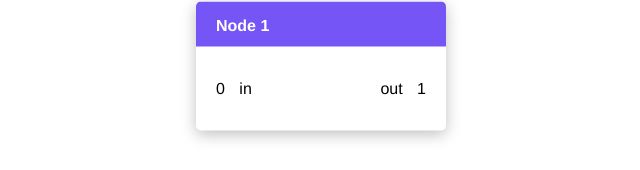
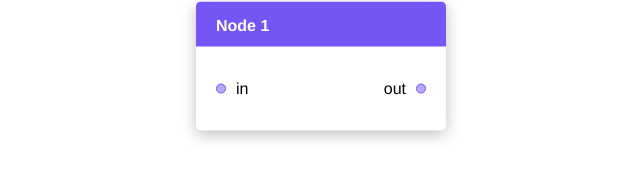
Before and after one commit to LogotipX/air-soft-junior-plus, a Vue app: page / in a window 1280 px wide. Shown: the part 334-504 px from the top of the page, without its empty margins (319-959 px from the left). Built offline with nearby package versions, Linux system fonts and the light colour scheme.

Commit message:
feat: add NodePoint component layout

```diff
--- a/src/components/NodeBlock.vue
+++ b/src/components/NodeBlock.vue
@@ -8,14 +8,14 @@
     <div class="node__container">
       <div class="container__in">
         <div v-if="typeof node__in === 'number'" class="node__point">
-          {{ node__in }}
+          <node-point />
           <div class="node__text">in</div>
         </div>
       </div>
       <div class="container__out">
         <div class="node__point">
           <div v-if="typeof node__out === 'number'" class="node__text">out</div>
-          {{ node__out }}
+          <node-point />
         </div>
       </div>
     </div>
@@ -23,8 +23,11 @@
 </template>
 
 <script>
+import NodePoint from "./NodePoint.vue";
+
 export default {
   name: "NodeBlock",
+  components: { NodePoint },
   props: {
     count: Number,
     node__in: Number,
--- /dev/null
+++ b/src/components/NodePoint.vue
@@ -0,0 +1,23 @@
+<template>
+  <span class="node-point"></span>
+</template>
+
+<script>
+export default {
+  name: "NodePoint",
+  date() {
+    return {};
+  },
+};
+</script>
+
+<style lang="scss" scoped>
+.node-point {
+  display: inline-block;
+  width: 10px;
+  height: 10px;
+  background-color: #7555f680;
+  border: 1px solid #7555f6;
+  border-radius: 50%;
+}
+</style>
```
